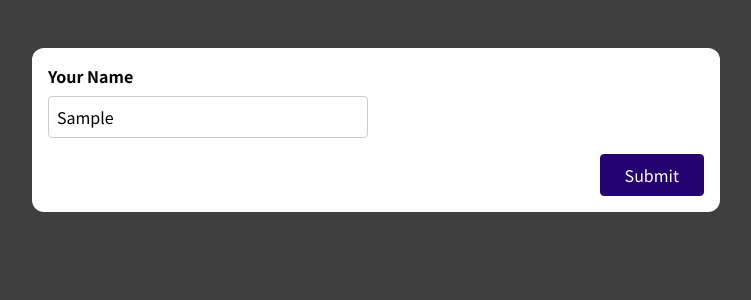
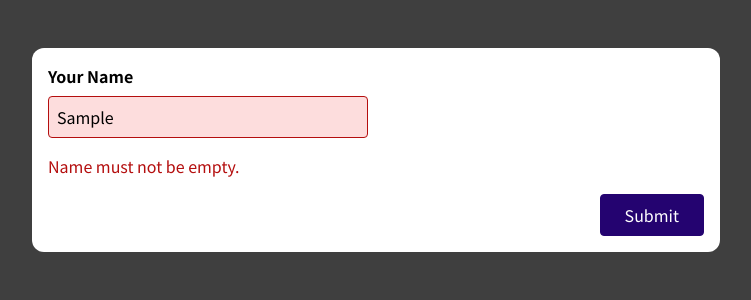
Before and after one commit to matekuna92/react-form-inputs, a React (Create React App) app: page / in a window 1280 px wide. Both pictures are taken after typing "Sample" into the empty fields and a click on the button "Submit". Shown: the top 300 px of the page, without its empty margins (264-1015 px from the left). Built offline with nearby package versions, Linux system fonts and the light colour scheme.

Commit message:
enteredNameTouched on form submit

```diff
--- a/src/components/SimpleInput.js
+++ b/src/components/SimpleInput.js
@@ -1,9 +1,18 @@
-import { useState, useRef } from 'react'
+import { useState, useRef, useEffect } from 'react'
 
 const SimpleInput = (props) => {
   const [enteredName, setEnteredName] = useState('');
-  const [nameIsValid, setNameIsValid] = useState(true);
+  const [enteredNameIsValid, setEnteredNameIsValid] = useState(false);
+  const [enteredNameTouched, setEnteredNameTouched] = useState(false);
   const nameInputRef = useRef();
+
+  // settings enteredNameIsValid to true initially can cause problems, if we have e.g. a useEffect, because function
+  // will run also on page load, when nothing entered yet
+  useEffect(() => {
+    if(enteredNameIsValid) {
+      console.log('is valid');
+    }
+  }, [enteredNameIsValid])
 
   const nameChangeHandler = (event) => {
    // setEnteredName(event.target.value);
@@ -13,8 +22,10 @@ const SimpleInput = (props) => {
   const formSubmitHandler = (event) => {
     event.preventDefault();
 
+    setEnteredNameTouched(true);
+
     if(enteredName.trim() === '') {
-		setNameIsValid(false);
+		setEnteredNameIsValid(false);
 		return;
     }
 
@@ -22,14 +33,15 @@ const SimpleInput = (props) => {
     console.log(enteredName);
   }
 
-  const nameInputClasses = `form-control ${!nameIsValid ? 'invalid' : ''}`;
+  const nameInputIsInvalid = !enteredNameIsValid && enteredNameTouched;
+  const nameInputClasses = `form-control ${nameInputIsInvalid ? 'invalid' : ''}`;
 
   return (
     <form onSubmit={formSubmitHandler}>
       <div className={nameInputClasses}>
         <label htmlFor='name'>Your Name</label>
         <input type='text' id='name' onChange={nameChangeHandler} ref={nameInputRef}/>
-		{!nameIsValid && <p className='error-text'> Name must not be empty. </p>}
+		{nameInputIsInvalid && <p className='error-text'> Name must not be empty. </p>}
       </div>
       <div className="form-actions">
         <button>Submit</button>
```
